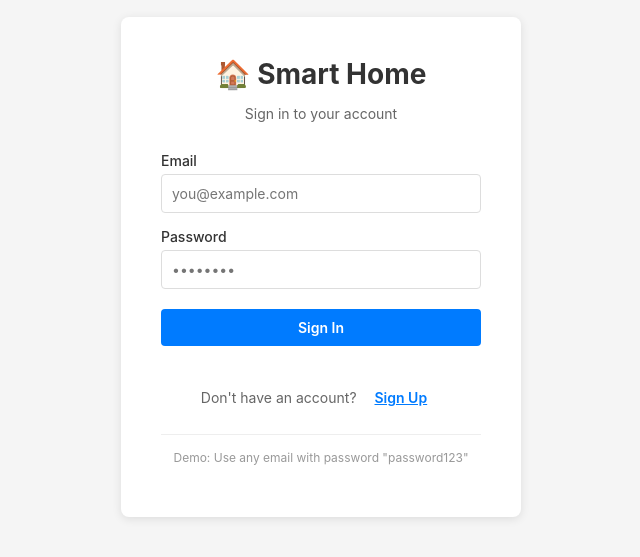
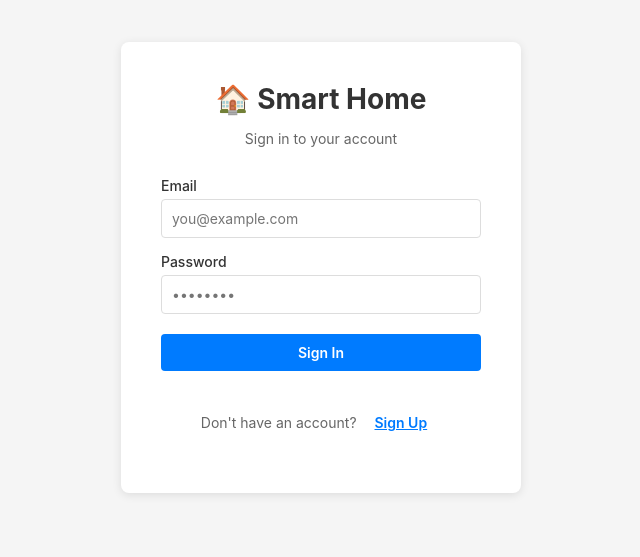
Before and after one commit to SimonaNaumovska/smart-home-management, a React (Vite) app: page / in a window 1280 px wide. Shown: the part 133-690 px from the top of the page, without its empty margins (319-959 px from the left). Built offline with nearby package versions, Linux system fonts and the light colour scheme; no server answers; what groq-sdk would draw is missing.

Commit message:
Remove demo login hint

```diff
--- a/src/components/Login.tsx
+++ b/src/components/Login.tsx
@@ -249,19 +249,6 @@ export const Login: React.FC<LoginProps> = ({ onLoginSuccess }) => {
             {isSignUp ? "Sign In" : "Sign Up"}
           </button>
         </p>
-
-        <p
-          style={{
-            textAlign: "center",
-            color: "#999",
-            fontSize: "12px",
-            marginTop: "20px",
-            borderTop: "1px solid #eee",
-            paddingTop: "15px",
-          }}
-        >
-          Demo: Use any email with password "password123"
-        </p>
       </div>
     </div>
   );
```
